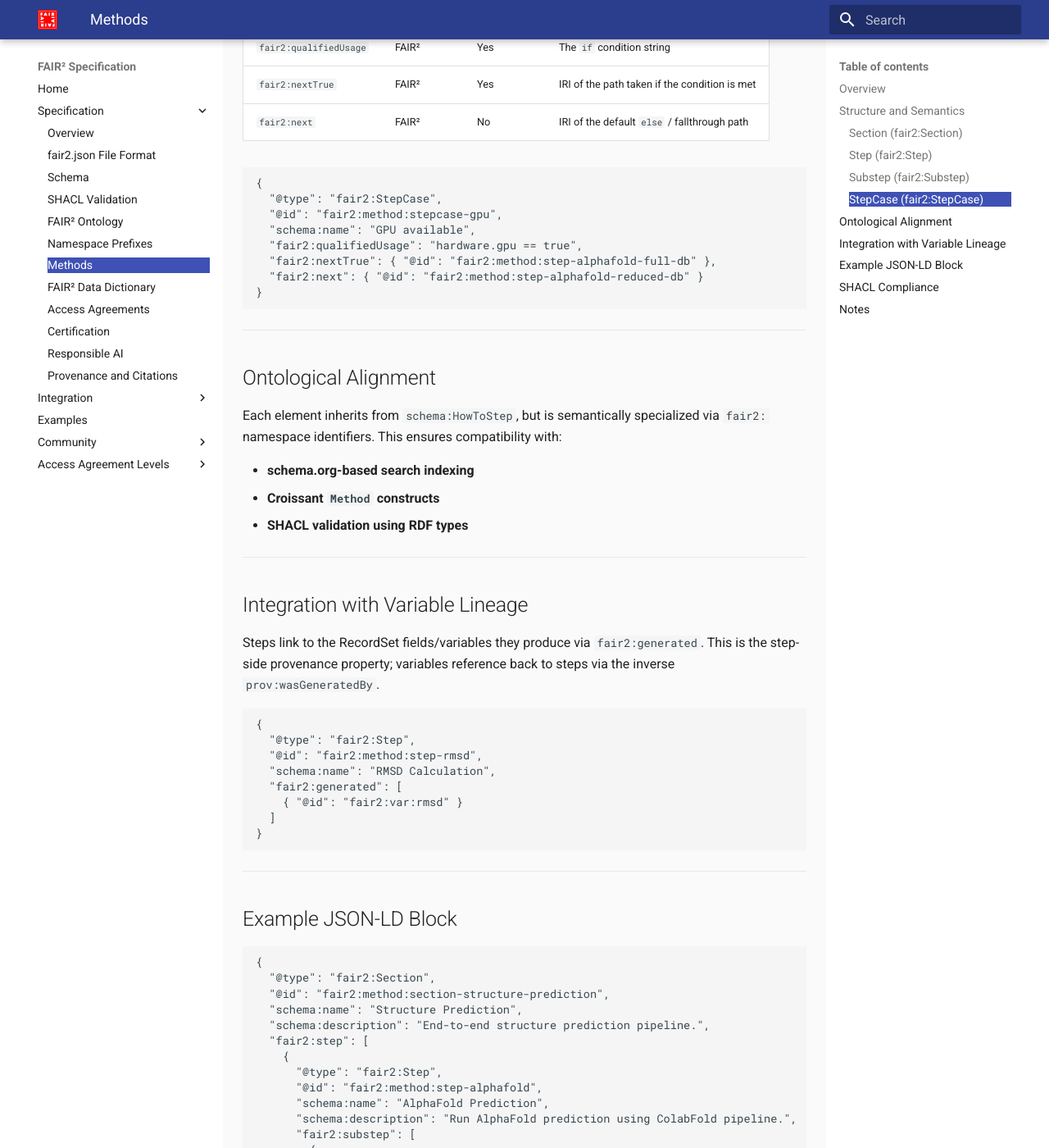
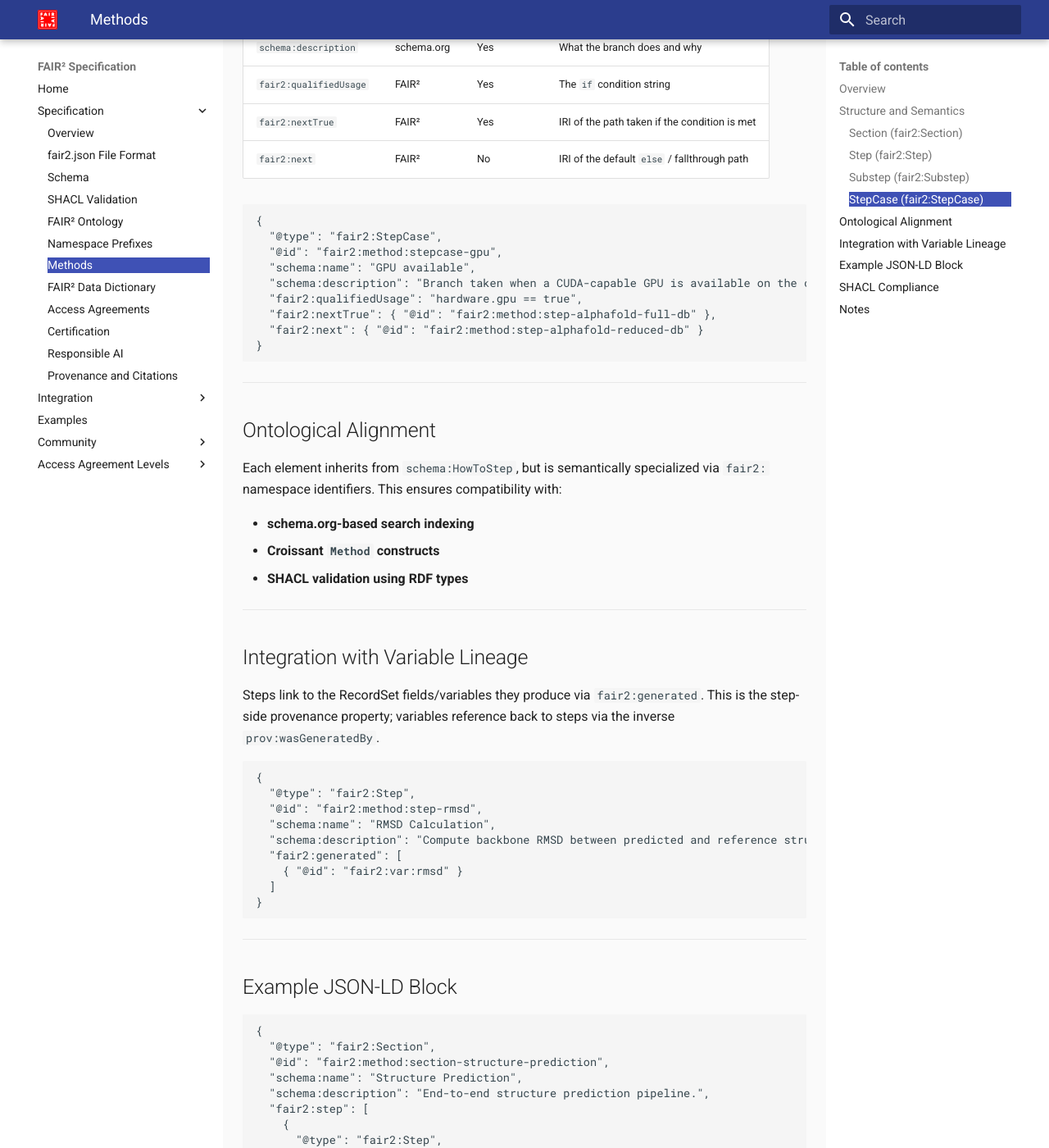
Before and after one commit to fair-squared/fair2-spec, an MkDocs documentation site: the page built from docs/specification/methods.md, in a window 1280 px wide and 1400 px high, scrolled down 2688 px. Shown: the whole window at 82% size. Built offline with MkDocs 1.6.1 and Material for MkDocs 9.7.7, drawn with Linux system fonts in a browser that asks for light colours; some of the changed text lies outside the part shown.

Commit message:
Require schema:description on all Methods shapes (#5)
Make schema:description mandatory (sh:minCount 1) for every element of
the method hierarchy: Section, Step, Substep and StepCase. StepCaseShape
had no description constraint at all, so one was added.

Complete shapes/json-ld/method.json, which mirrored only
MethodSectionShape, with all four shapes using the @graph form already
used by common.json and coverage.json.

Docs updated to match: methods.md cardinality tables, the SHACL
compliance table and its StepCase examples; schema.md shape reference
for MethodShape, StepShape and SubStepShape; shacl-validation.md
("should" -> "must"). Section examples in example-walkthrough.md and
ml-croissant.md gained the now-required description.

Note: examples/example-1/fair2.json does not yet satisfy this rule —
32 of its 52 method nodes carry a name but no description.

Co-authored-by: Claude Opus 5 (1M context) <noreply@anthropic.com>

````diff
--- a/docs/specification/methods.md
+++ b/docs/specification/methods.md
@@ -24,7 +24,7 @@ A major methodological unit (e.g., "Structure Prediction", "Binding Assays").
 | Property | Vocabulary | Required | Description |
 |---|---|---|---|
 | `schema:name` | schema.org | Yes | Section title |
-| `schema:description` | schema.org | No | Narrative description |
+| `schema:description` | schema.org | Yes | Narrative description |
 | `fair2:step` | FAIR² | No | Steps or StepCases within this section |
 | `fair2:next` | FAIR² | No | IRI of the following section |
 
@@ -48,7 +48,7 @@ Primary procedural element within a Section. May contain substeps and link to pr
 | Property | Vocabulary | Required | Description |
 |---|---|---|---|
 | `schema:name` | schema.org | Yes | Step title |
-| `schema:description` | schema.org | No | Step instructions |
+| `schema:description` | schema.org | Yes | Step instructions |
 | `fair2:substep` | FAIR² | No | Nested substeps |
 | `fair2:next` | FAIR² | No | IRI of the following step |
 | `fair2:generated` | FAIR² | No | IRI(s) of RecordSet fields produced by this step |
@@ -77,7 +77,7 @@ A finer-grained instruction nested within a `fair2:Step`.
 | Property | Vocabulary | Required | Description |
 |---|---|---|---|
 | `schema:name` | schema.org | Yes | Substep title |
-| `schema:description` | schema.org | No | Substep instructions |
+| `schema:description` | schema.org | Yes | Substep instructions |
 | `fair2:next` | FAIR² | No | IRI of the following substep |
 
 ```jsonld
@@ -99,6 +99,7 @@ Used to capture conditional logic (e.g., environment-dependent or tool-specific
 | Property | Vocabulary | Required | Description |
 |---|---|---|---|
 | `schema:name` | schema.org | Yes | Condition label |
+| `schema:description` | schema.org | Yes | What the branch does and why |
 | `fair2:qualifiedUsage` | FAIR² | Yes | The `if` condition string |
 | `fair2:nextTrue` | FAIR² | Yes | IRI of the path taken if the condition is met |
 | `fair2:next` | FAIR² | No | IRI of the default `else` / fallthrough path |
@@ -108,6 +109,7 @@ Used to capture conditional logic (e.g., environment-dependent or tool-specific
   "@type": "fair2:StepCase",
   "@id": "fair2:method:stepcase-gpu",
   "schema:name": "GPU available",
+  "schema:description": "Branch taken when a CUDA-capable GPU is available on the compute node.",
   "fair2:qualifiedUsage": "hardware.gpu == true",
   "fair2:nextTrue": { "@id": "fair2:method:step-alphafold-full-db" },
   "fair2:next": { "@id": "fair2:method:step-alphafold-reduced-db" }
@@ -135,6 +137,7 @@ Steps link to the RecordSet fields/variables they produce via `fair2:generated`.
   "@type": "fair2:Step",
   "@id": "fair2:method:step-rmsd",
   "schema:name": "RMSD Calculation",
+  "schema:description": "Compute backbone RMSD between predicted and reference structures.",
   "fair2:generated": [
     { "@id": "fair2:var:rmsd" }
   ]
@@ -179,6 +182,7 @@ Steps link to the RecordSet fields/variables they produce via `fair2:generated`.
       "@type": "fair2:StepCase",
       "@id": "fair2:method:stepcase-gpu",
       "schema:name": "GPU available",
+      "schema:description": "Branch taken when a CUDA-capable GPU is available on the compute node.",
       "fair2:qualifiedUsage": "hardware.gpu == true",
       "fair2:nextTrue": { "@id": "fair2:method:step-alphafold-full-db" },
       "fair2:next": { "@id": "fair2:method:step-alphafold-reduced-db" }
@@ -195,10 +199,10 @@ All method representations must conform to the shapes defined in `shapes/turtle/
 
 | Shape | Target class | Required properties |
 |---|---|---|
-| `MethodSectionShape` | `fair2:Section` | `schema:name` |
-| `MethodStepShape` | `fair2:Step` | `schema:name` |
-| `MethodSubstepShape` | `fair2:Substep` | `schema:name` |
-| `StepCaseShape` | `fair2:StepCase` | `schema:name`, `fair2:qualifiedUsage`, `fair2:nextTrue` |
+| `MethodSectionShape` | `fair2:Section` | `schema:name`, `schema:description` |
+| `MethodStepShape` | `fair2:Step` | `schema:name`, `schema:description` |
+| `MethodSubstepShape` | `fair2:Substep` | `schema:name`, `schema:description` |
+| `StepCaseShape` | `fair2:StepCase` | `schema:name`, `schema:description`, `fair2:qualifiedUsage`, `fair2:nextTrue` |
 
 ---
 
@@ -206,6 +210,7 @@ All method representations must conform to the shapes defined in `shapes/turtle/
 
 - This pattern allows nesting to arbitrary depth.
 - Textual content can be multilingual using `@language` tags.
+- `schema:description` is **required** on every method element (`Section`, `Step`, `Substep`, `StepCase`): a name alone does not make a method reproducible.
 - `fair2:substep` and `fair2:generated` are optional but recommended for clarity and provenance.
 - `fair2:next` enables sequential ordering of sections, steps, and substeps without relying on array index.
 
````
Also changed, not shown: docs/examples/example-walkthrough.md (+1 -0 lines), docs/integration/ml-croissant.md (+1 -0 lines), docs/specification/schema.md (+6 -6 lines), docs/specification/shacl-validation.md (+1 -1 lines), 2 other files.
